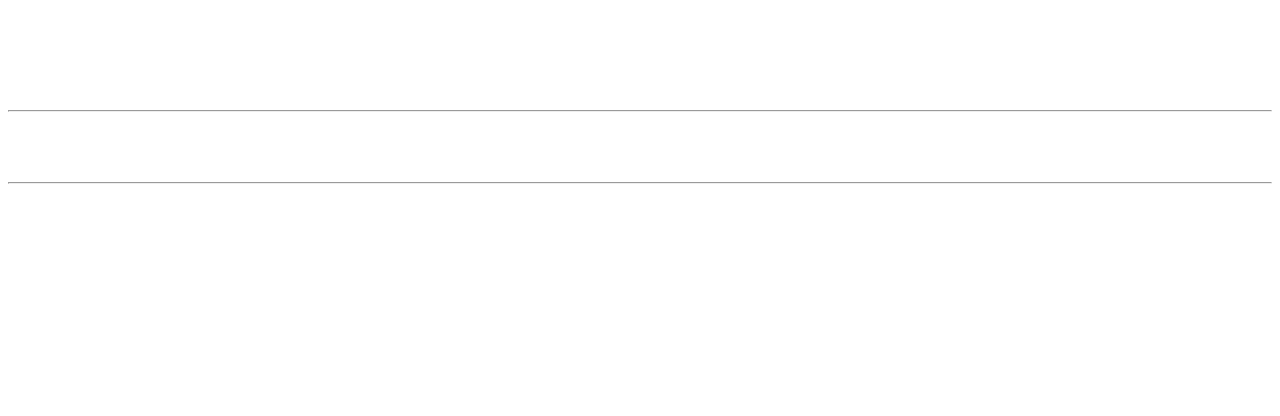
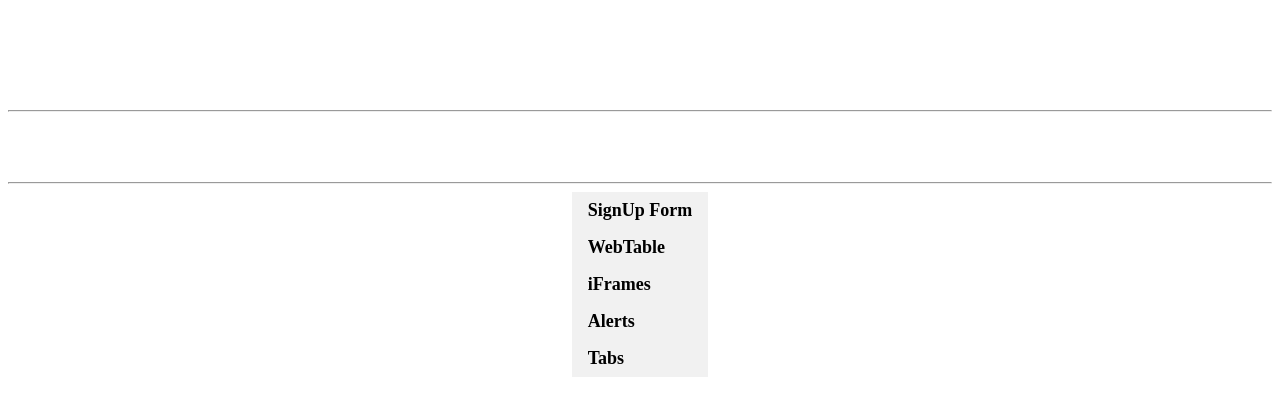
Before and after one commit to qavbox/demo, a Jekyll site: the page built from index.html, in a window 1280 px wide. Shown: the top 416 px of the page. Built offline with Jekyll 4.4.1, drawn with Linux system fonts in a browser that asks for light colours.

Commit message:
Update index.html

```diff
--- a/index.html
+++ b/index.html
@@ -10,10 +10,10 @@ title: SKPatro Demo
 <!--link rel="stylesheet" href="mystyle.css"-->
 <meta name="viewport" content="width=device-width, initial-scale=1.0">
 
-<!--ul class="myhmenu">
+<ul class="myhmenu">
   <li><b><a href="signup.html">SignUp Form</a></b></li>
   <li><b><a href="webtable.html">WebTable</a></b></li>
  <li><b><a href="iframes.html">iFrames</a></b></li>
  <li><b><a href="alerts.html">Alerts</a></b></li>
   <li><b><a href="tabs.html">Tabs</a></b></li>
-</ul-->
+</ul>
```
